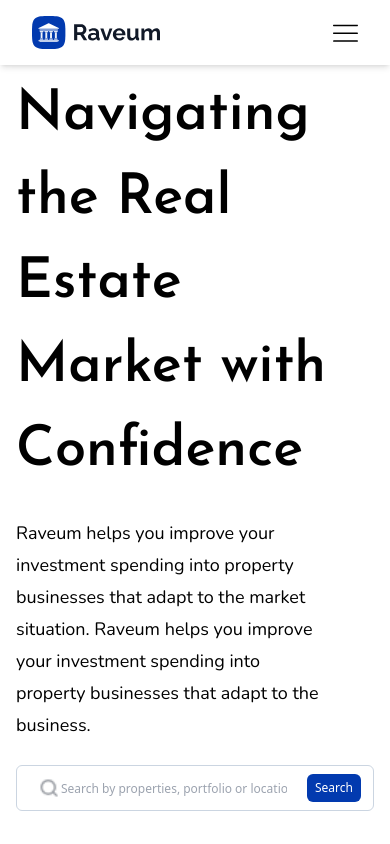
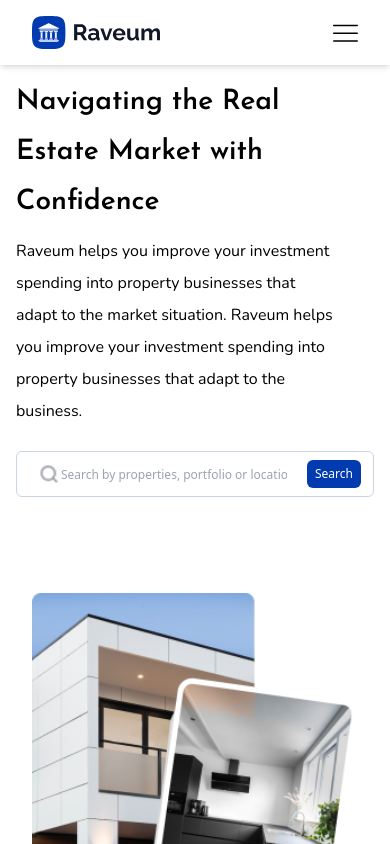
Before and after one commit to Raveum/landingPage, a React (Vite) app: page / in a window 390 px wide. Shown: the top 844 px of the page. Built offline with nearby package versions, Linux system fonts and the light colour scheme; a web font is replaced by a local one; what vex-js would draw is missing.

Commit message:
updated mobile view padding

```diff
--- a/src/sections/Hero.jsx
+++ b/src/sections/Hero.jsx
@@ -51,14 +51,14 @@ const Hero = () => {
     return (
         <section className="w-full flex xl:flex-row flex-col sm:pt-6 justify-center gap-4 max-container mx-auto ">
             <div className="relative xl:w-2/4 sm:pt-10 flex flex-col items-start w-full px-4 sm:px-8">
-                <h1 className= "sm:mt-10 mt-2 font-josefin text-[56px] font-semibold">
+                <h1 className= "sm:mt-10 mt-3 font-josefin text-3xl sm:text-[56px] font-semibold">
                     <span>Navigating the Real </span>
                     <br/>
                     <span>Estate Market with</span>
                     <br/>
                     <span>Confidence</span>
                 </h1>
-                <p className = "font-nunito text-lg leading-8 mt-6 mb-6 sm:max-w-base mr-10">
+                <p className = "font-nunito text-base sm:text-lg leading-8 mt-2 sm:mt-6 mb-6 sm:max-w-base mr-10">
                     Raveum helps you improve your investment spending into property businesses that adapt to the market situation. Raveum helps you improve your investment spending into property businesses that adapt to the business.
                 </p>
 
```
